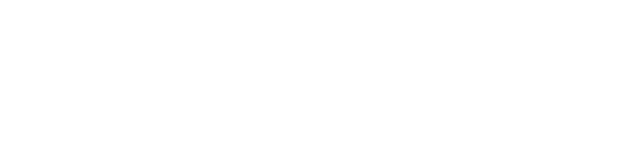
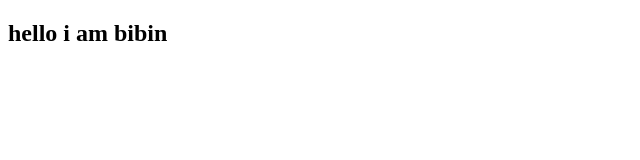
Before and after one commit to bibinvc/bibin-bantaelem, a plain HTML site: page index.html in a window 1280 px wide. Shown: the whole page, without its empty margins (0-640 px from the left). Drawn offline with Linux system fonts and the light colour scheme.

Commit message:
added new line

```diff
--- a/index.html
+++ b/index.html
@@ -7,6 +7,7 @@
   </head>
 
   <body>
+    <h2>hello i am bibin</h2>
     <script src="https://cdn.freecodecamp.org/testable-projects-fcc/v1/bundle.js"></script>
 
     <!--
```
